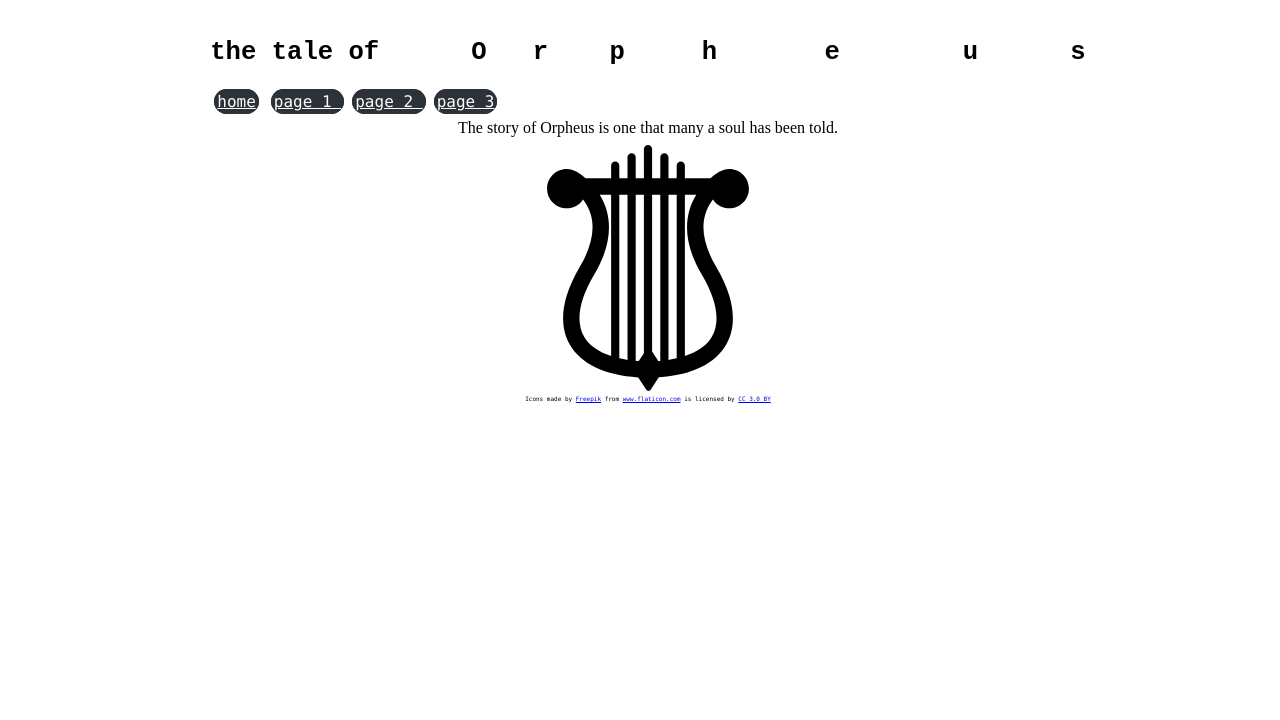
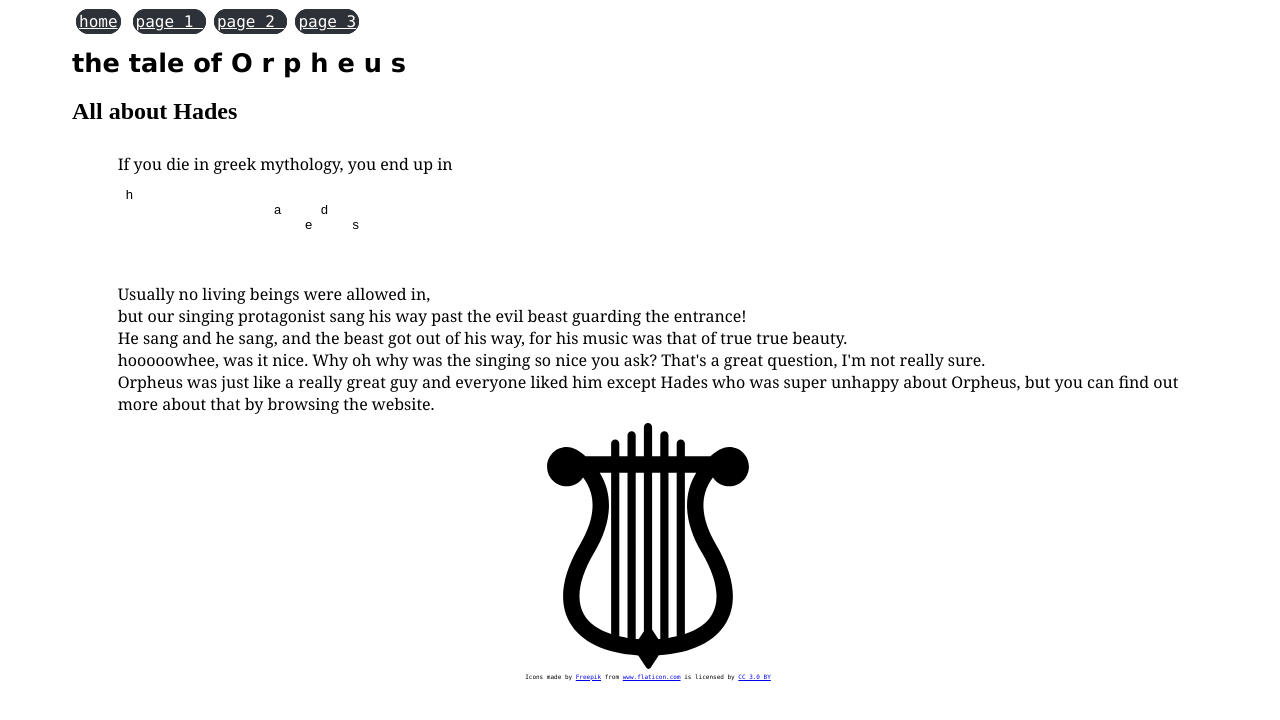
Before and after one commit to kjbass/COMP426, a plain HTML site: page a1/page2.html in a window 1280 px wide. Drawn offline with Linux system fonts and the light colour scheme.

Commit message:
made changes to actual text content

```diff
--- a/a1/a1.css
+++ b/a1/a1.css
@@ -1,6 +1,7 @@
 
 nav {
     display: block;
+    height: 2%;
 }
 a.otherPage:hover {
     font-size: 1.5vw;
@@ -11,7 +12,7 @@ body {
     flex-direction: column;
     justify-content: center;
     align-items: center;
-    width: 100vw;
+    width: 100%;
 }
 body > div {
     padding: 0.5vh;
@@ -19,7 +20,8 @@ body > div {
 h1 {
     font-family: "Geneva", sans-serif;
     font-size: 2vw;
-    justify-content: center
+    justify-content: center;
+    height: 30%;
 }
 a.otherPage {
     font-family: "Lucida Console", sans-serif;
@@ -40,8 +42,13 @@ a.otherPage {
     justify-content: flex-start;
     flex-direction: column;
     align-items: center;
-    width: 100vw;
+    width: 90%;
+    height: 20%;
 }
 #home:hover{
     font-size: 2vw;
+    height: 2vw;
 }
+#text{
+    font-family: "Georgia", sans-serif;
+}
--- a/a1/page2.html
+++ b/a1/page2.html
@@ -6,18 +6,29 @@
     <meta charset="UTF-8">
 </head>
 <body>
-        <body>
-                <div id="title">
-                    <h1><pre>the tale of      O   r    p     h       e        u      s</pre></h1>
+    <div class="title">
             <nav>
-                        <a class = "otherPage" href="a1.html">home</a>
+                    <a id="home" class = "otherPage" href="a1.html">home</a>
                     <a class = "otherPage" href="page1.html"> page 1 </a>
                     <a class = "otherPage" href="page2.html"> page 2 </a>
                     <a class = "otherPage" href="page3.html"> page 3 </a>
                 </nav>
+            <h1 >the tale of      O   r    p     h       e        u      s</h1>
+            <h2>   All about Hades </h2>
         </div>
             <div id="text">
-                    The story of Orpheus is one that many a soul has been told.
+                If you die in greek mythology, you end up in <br>
+                <pre> h
+                    a     d
+                        e     s
+                </pre>
+                <br>
+                Usually no living beings were allowed in, <br>
+                but our singing protagonist sang his way past the evil beast guarding the entrance!<br>
+                He sang and he sang, and the beast got out of his way, for his music was that of true true beauty.<br>
+                hooooowhee, was it nice.  Why oh why was the singing so nice you ask?  That's a great question, I'm not really sure. <br>
+                Orpheus was just like a really great guy and everyone liked him except Hades who was super unhappy about Orpheus, but you can find out<br>
+                more about that by browsing the website.
             </div>
             <div class="flaticon">
                 <img class="icons" src="lyre.svg" alt="lyre">
```
Also changed, not shown: a1/a1.html (+12 -8 lines), a1/page1.html (+14 -5 lines), a1/page3.html (+8 -9 lines). Lines whose indentation alone changed are shown as unchanged.
